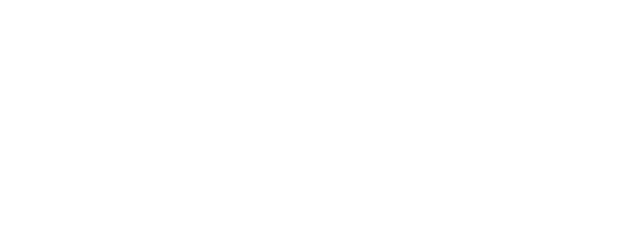
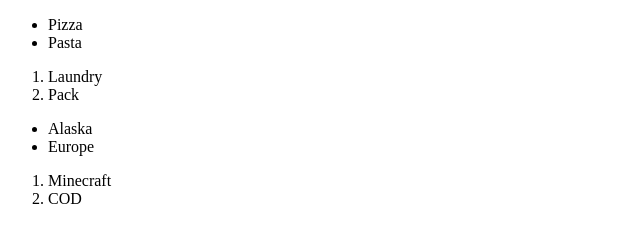
Before and after one commit to MrTestificate1/Odin-Project, a plain HTML site: page html-boilerplate/index.html in a window 1280 px wide. Shown: the whole page, without its empty margins (0-640 px from the left). Drawn offline with Linux system fonts and the light colour scheme.

Commit message:
Ordered and Unordered Lists

```diff
--- a/html-boilerplate/index.html
+++ b/html-boilerplate/index.html
@@ -7,6 +7,21 @@
     <title>Document</title>
 </head>
 <body>
-
+    <ul>
+        <li>Pizza</li>
+        <li>Pasta</li>
+    </ul>
+    <ol>
+        <li>Laundry</li>
+        <li>Pack</li>
+    </ol>
+    <ul>
+        <li>Alaska</li>
+        <li>Europe</li>
+    </ul>
+    <ol>
+        <li>Minecraft</li>
+        <li>COD</li>
+    </ol>
 </body>
 </html>
```
